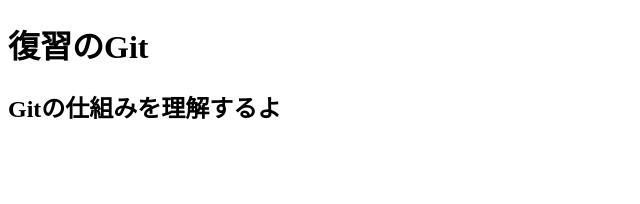
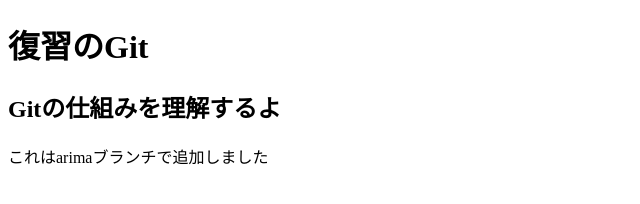
Before and after one commit to arima-syougo/gitsample, a plain HTML site: page index.html in a window 1280 px wide. Shown: the whole page, without its empty margins (0-640 px from the left). Drawn offline with Linux system fonts and the light colour scheme.

Commit message:
pタグの追加(arimaブランチで）

```diff
--- a/index.html
+++ b/index.html
@@ -9,5 +9,7 @@
 <body>
     <h1>復習のGit</h1>
     <h2>Gitの仕組みを理解するよ</h2>
+
+    <p>これはarimaブランチで追加しました</p>
 </body>
 </html>
```
